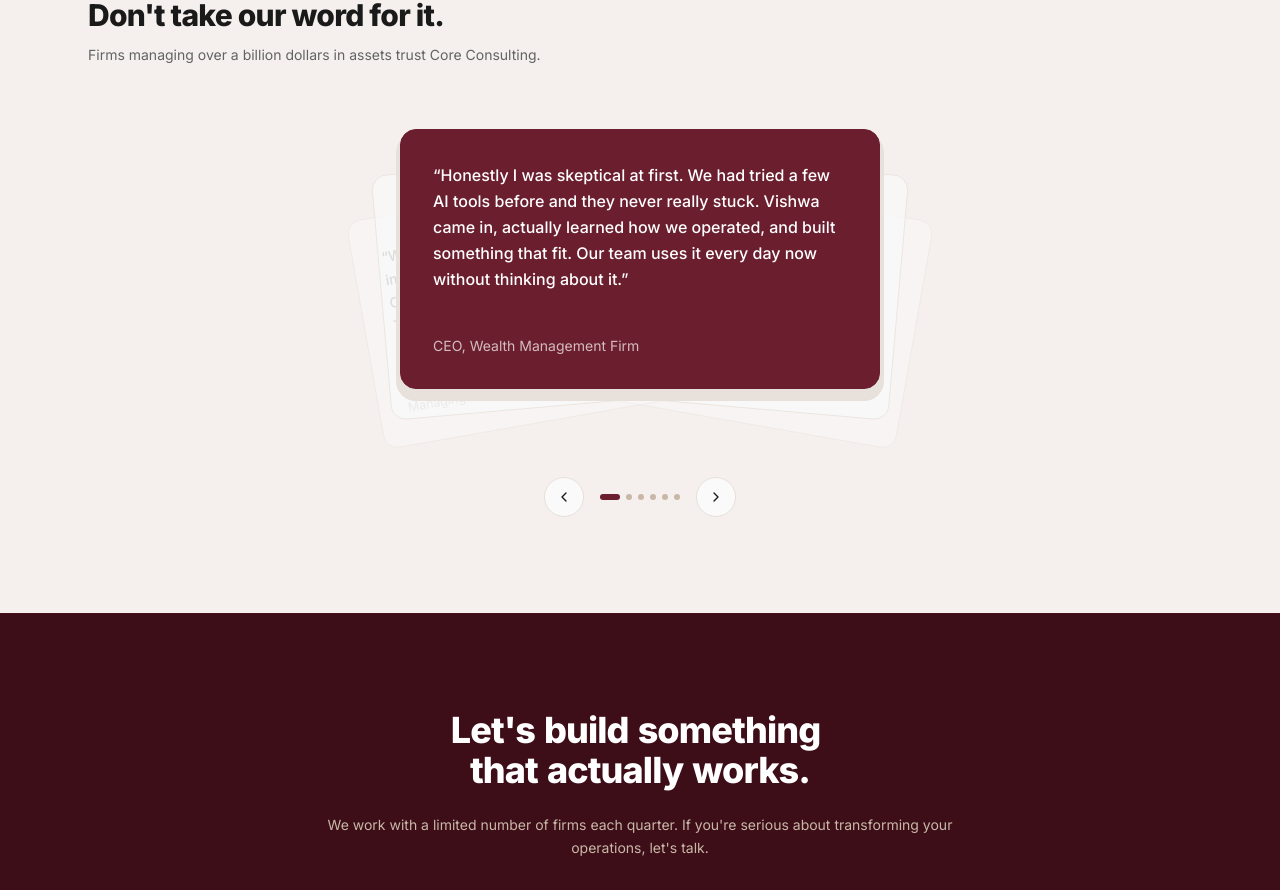
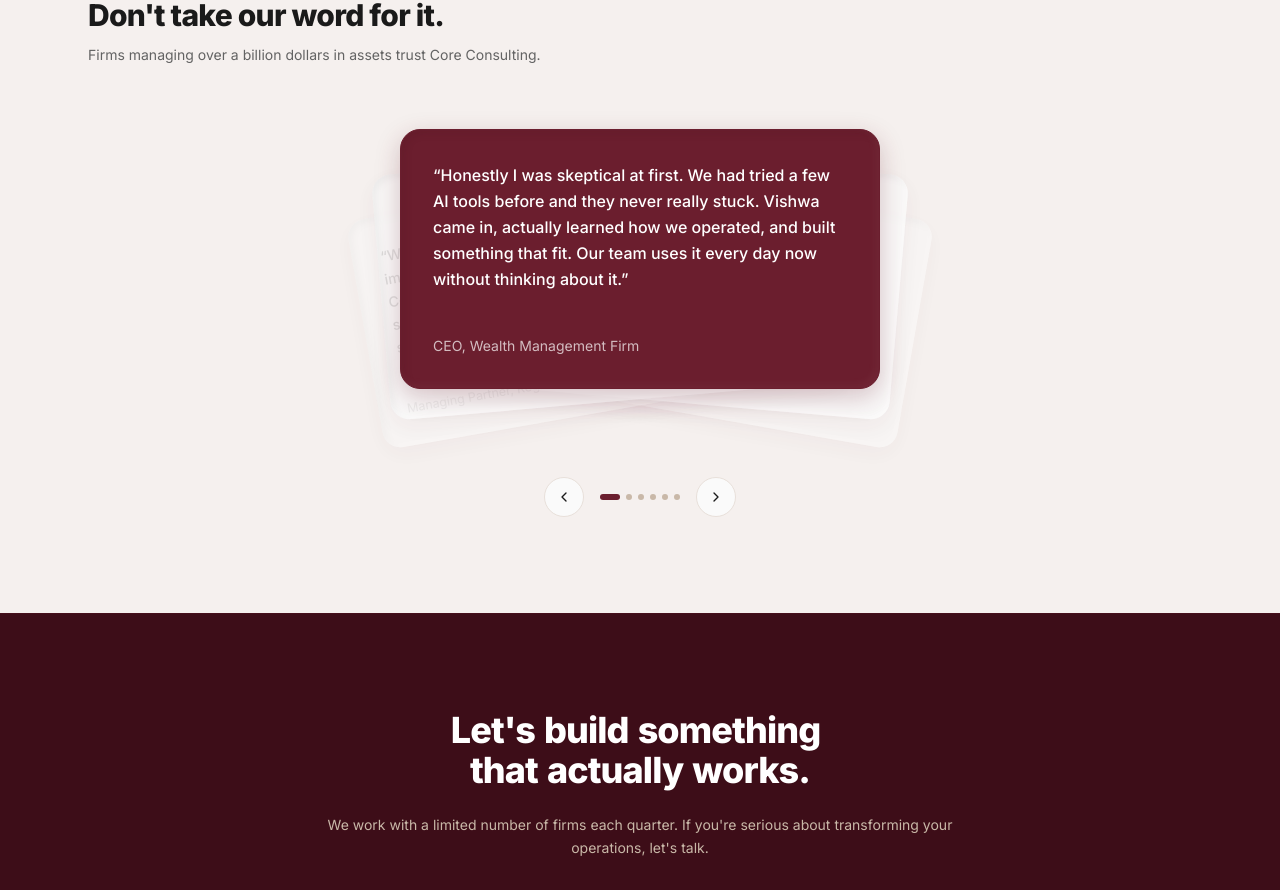
Before and after one commit to vishwarajan08-oss/vishwa-ai-website, a Next.js app: page / in a window 1280 px wide. Shown: the part 1799-2689 px from the top of the page. Built offline with nearby package versions, Linux system fonts and the light colour scheme.

Commit message:
feat: clay treatment on testimonial carousel cards
Increase radius 16px -> 20px on all cards. Active (burgundy) card
uses shadow-clay-burgundy; inactive cards use shadow-clay and drop
the flat border.

Co-Authored-By: Claude Sonnet 4.6 <noreply@anthropic.com>

```diff
--- a/components/ui/stagger-testimonials.js
+++ b/components/ui/stagger-testimonials.js
@@ -8,6 +8,9 @@ import {
   useTransform,
 } from "framer-motion";
 import { ChevronLeft, ChevronRight } from "lucide-react";
+
+const SHADOW_CLAY = "0 8px 24px rgba(107,30,46,0.08), inset -4px -4px 8px rgba(255,255,255,0.8), inset 4px 4px 8px rgba(0,0,0,0.06)";
+const SHADOW_CLAY_BURGUNDY = "0 8px 24px rgba(107,30,46,0.25), inset -3px -3px 8px rgba(255,200,200,0.06), inset 3px 3px 8px rgba(61,13,24,0.12)";
 
 const testimonials = [
   {
@@ -137,7 +140,7 @@ export function StaggerTestimonials() {
               style={{
                 width: cardSize.width,
                 height: cardSize.height,
-                borderRadius: "16px",
+                borderRadius: "20px",
                 cursor: isActive ? "default" : "pointer",
                 transformOrigin: "bottom center",
               }}
@@ -150,9 +153,9 @@ export function StaggerTestimonials() {
                     rotateY,
                     width: "100%",
                     height: "100%",
-                    borderRadius: "16px",
+                    borderRadius: "20px",
                     transformStyle: "preserve-3d",
-                    boxShadow: "0px 8px 0px 4px #E8E0DA",
+                    boxShadow: SHADOW_CLAY_BURGUNDY,
                   }}
                   className="bg-[#6B1E2E] border border-[#6B1E2E] p-8 flex flex-col justify-between"
                 >
@@ -163,8 +166,8 @@ export function StaggerTestimonials() {
                 </motion.div>
               ) : (
                 <div
-                  className="w-full h-full bg-[#FAFAFA] border border-[#E8E0DA] p-8 flex flex-col justify-between select-none"
-                  style={{ borderRadius: "16px" }}
+                  className="w-full h-full bg-[#FAFAFA] p-8 flex flex-col justify-between select-none"
+                  style={{ borderRadius: "20px", boxShadow: SHADOW_CLAY }}
                 >
                   <p className="font-medium text-base leading-relaxed text-[#1A1A1A] line-clamp-5">
                     &ldquo;{t.testimonial}&rdquo;
```
